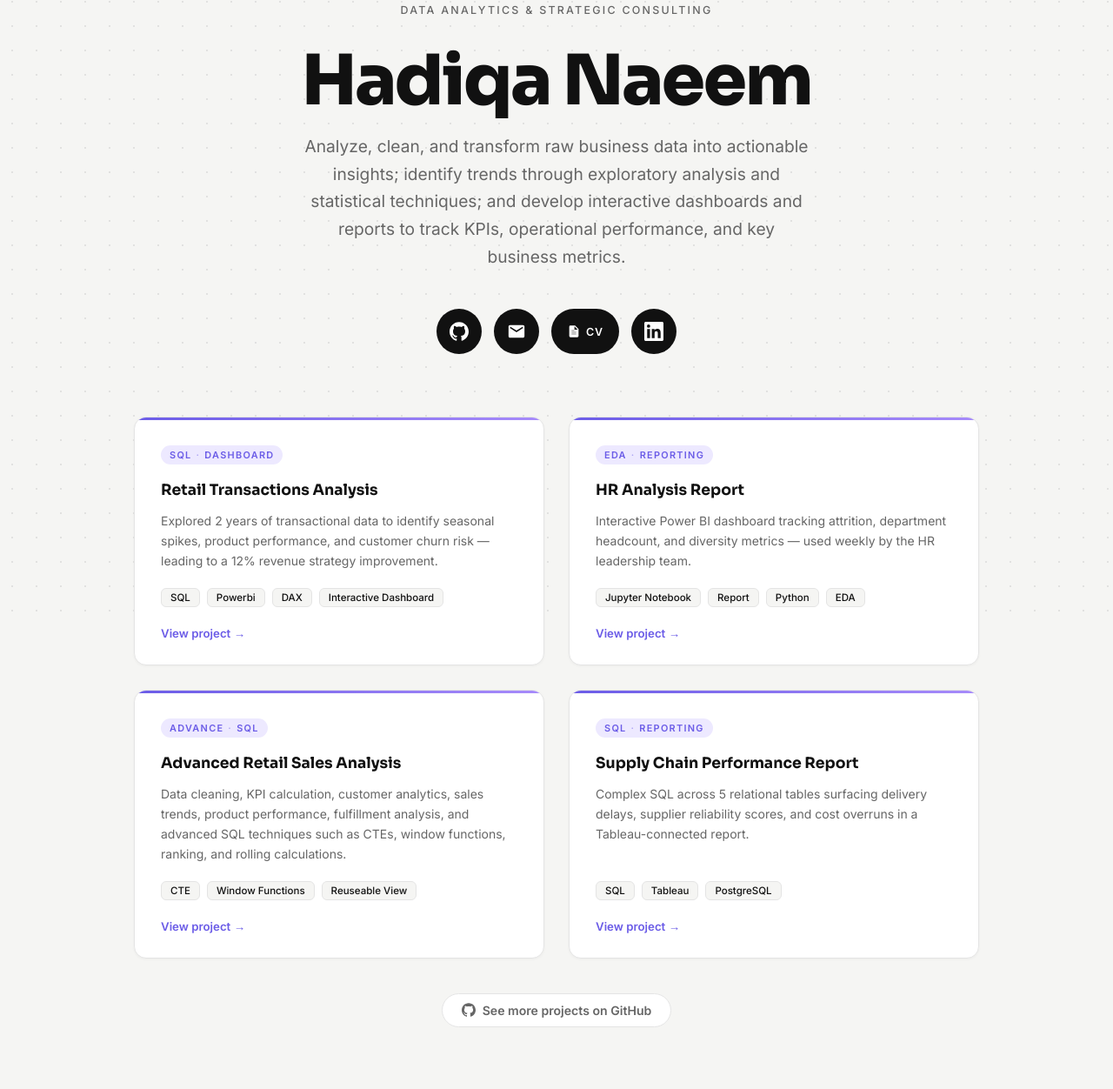
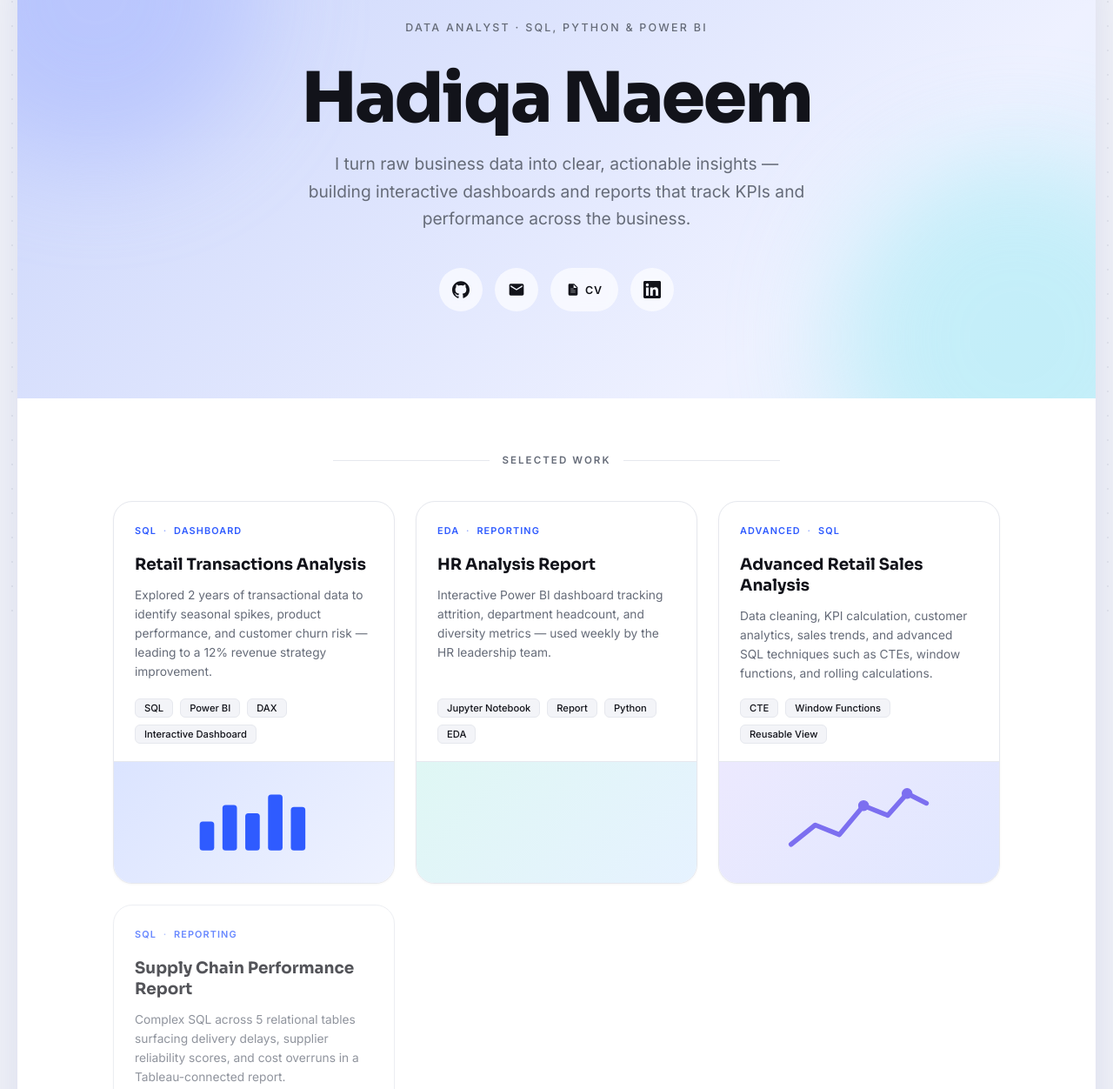
Before and after one commit to Hadiqa-Naeem/Hadiqa-Naeem.github.io, a plain HTML site: page index.html in a window 1280 px wide. Shown: the part 96-1348 px from the top of the page at 87% size. Drawn offline with Linux system fonts and the light colour scheme.

Commit message:
Add files via upload

```diff
--- a/index.html
+++ b/index.html
@@ -12,14 +12,18 @@
     *, *::before, *::after { box-sizing: border-box; margin: 0; padding: 0; }
 
     :root {
-      --bg: #f5f5f3;
+      --bg: #f3f4f8;
       --card: #ffffff;
-      --text: #111111;
-      --muted: #666666;
-      --accent: #6B5CE7;
-      --accent-light: #ede9ff;
-      --border: #e4e4e4;
-      --dot: #d0d0d0;
+      --text: #12131a;
+      --muted: #656b78;
+      --accent: #2f5bff;
+      --accent-2: #7c6ff0;
+      --accent-light: #eaefff;
+      --border: #e6e8ee;
+      --dot: #d7dae2;
+      --hero-1: #c9d4fb;
+      --hero-2: #eef1ff;
+      --hero-3: #cdf3f8;
     }
 
     html { scroll-behavior: smooth; }
@@ -46,14 +50,57 @@
     }
 
     /* ── HERO ── */
+    .hero-wrap {
+      position: relative;
+      z-index: 1;
+      margin: 20px;
+      border-radius: 36px;
+      min-height: calc(100vh - 40px);
+      overflow: hidden;
+      background: linear-gradient(135deg, var(--hero-1) 0%, var(--hero-2) 45%, var(--hero-3) 100%);
+      box-shadow: 0 24px 60px rgba(70, 90, 180, 0.16);
+      display: flex;
+      flex-direction: column;
+    }
+
     .hero {
       position: relative;
       z-index: 1;
+      flex: 1;
+      overflow: hidden;
       display: flex;
       flex-direction: column;
       align-items: center;
+      justify-content: center;
       text-align: center;
-      padding: 100px 24px 72px;
+      padding: 100px 24px;
+    }
+
+    .hero::before,
+    .hero::after {
+      content: '';
+      position: absolute;
+      border-radius: 50%;
+      filter: blur(60px);
+      opacity: 0.55;
+      pointer-events: none;
+      z-index: -1;
+    }
+
+    .hero::before {
+      width: 380px;
+      height: 380px;
+      background: #a9b8ff;
+      top: -120px;
+      left: -100px;
+    }
+
+    .hero::after {
+      width: 420px;
+      height: 420px;
+      background: #a6ecf5;
+      bottom: -140px;
+      right: -120px;
     }
 
     .hero h1 {
@@ -81,10 +128,9 @@
       max-width: 580px;
       line-height: 1.65;
       font-weight: 400;
-      margin-bottom: 44px;
+      margin-bottom: 40px;
     }
 
-    /* ── SOCIAL ICONS ── */
     .social-links {
       display: flex;
       gap: 14px;
@@ -96,23 +142,25 @@
       display: inline-flex;
       align-items: center;
       justify-content: center;
-      width: 52px;
-      height: 52px;
+      width: 50px;
+      height: 50px;
       border-radius: 50%;
-      background: var(--text);
-      color: #fff;
+      background: rgba(255, 255, 255, 0.65);
+      backdrop-filter: blur(6px);
+      color: var(--text);
       text-decoration: none;
-      transition: transform 0.2s ease, background 0.2s ease;
+      transition: transform 0.2s ease, background 0.2s ease, color 0.2s ease;
     }
 
     .social-links a:hover {
       transform: translateY(-3px);
       background: var(--accent);
+      color: #fff;
     }
 
     .social-links svg {
-      width: 22px;
-      height: 22px;
+      width: 20px;
+      height: 20px;
       fill: currentColor;
     }
 
@@ -137,22 +185,29 @@
     .projects {
       position: relative;
       z-index: 1;
+      background: var(--card);
+      padding: 64px 24px 80px;
+      scroll-margin-top: 0;
+    }
+
+    .projects .section-label,
+    .projects .projects-grid,
+    .projects .see-more-wrap {
       max-width: 1020px;
-      margin: 0 auto;
-      padding: 0 24px 80px;
+      margin-left: auto;
+      margin-right: auto;
     }
 
     .projects-grid {
       display: grid;
-      grid-template-columns: repeat(2, 1fr);
-      gap: 28px;
+      grid-template-columns: repeat(3, 1fr);
+      gap: 24px;
       margin-bottom: 40px;
     }
 
     .project-card {
       background: var(--card);
-      border-radius: 14px;
-      padding: 32px 30px 28px;
+      border-radius: 22px;
       border: 1px solid var(--border);
       box-shadow: 0 1px 3px rgba(0,0,0,0.04);
       position: relative;
@@ -160,44 +215,56 @@
       transition: transform 0.22s ease, box-shadow 0.22s ease;
       display: flex;
       flex-direction: column;
-    }
-
-    .project-card::before {
-      content: '';
-      position: absolute;
-      top: 0; left: 0; right: 0;
-      height: 3px;
-      background: linear-gradient(90deg, var(--accent), #a78bfa);
+      text-decoration: none;
+      color: inherit;
     }
 
     .project-card:hover {
-      transform: translateY(-4px);
-      box-shadow: 0 12px 32px rgba(107,92,231,0.10);
+      transform: translateY(-5px);
+      box-shadow: 0 16px 36px rgba(47,91,255,0.14);
+    }
+
+    .project-card.is-disabled {
+      cursor: default;
+      opacity: 0.72;
+    }
+
+    .project-card.is-disabled:hover {
+      transform: none;
+      box-shadow: 0 1px 3px rgba(0,0,0,0.04);
+    }
+
+    .tech-tag.coming-soon {
+      color: var(--muted);
+      border-style: dashed;
+      font-style: italic;
+    }
+
+    .card-body {
+      padding: 26px 24px 20px;
+      display: flex;
+      flex-direction: column;
+      flex-grow: 1;
     }
 
     .card-tag {
-      display: inline-flex;
-      align-items: center;
+      display: block;
       font-size: 0.68rem;
       font-weight: 600;
-      letter-spacing: 0.12em;
+      letter-spacing: 0.1em;
       text-transform: uppercase;
       color: var(--accent);
-      background: var(--accent-light);
-      border-radius: 999px;
-      padding: 4px 10px;
-      margin-bottom: 18px;
-      width: fit-content;
+      margin-bottom: 20px;
     }
 
     .card-tag span.dot-sep {
-      margin: 0 5px;
+      margin: 0 4px;
       opacity: 0.5;
     }
 
     .project-card h3 {
       font-family: 'Sora', sans-serif;
-      font-size: 1.08rem;
+      font-size: 1.15rem;
       font-weight: 700;
       color: var(--text);
       margin-bottom: 12px;
@@ -205,22 +272,21 @@
     }
 
     .project-card p {
-      font-size: 0.875rem;
+      font-size: 0.86rem;
       color: var(--muted);
-      line-height: 1.65;
-      margin-bottom: 20px;
-      flex-grow: 1;
+      line-height: 1.6;
+      margin-bottom: 18px;
     }
 
     .tech-tags {
       display: flex;
       flex-wrap: wrap;
       gap: 8px;
-      margin-bottom: 22px;
+      margin-top: auto;
     }
 
     .tech-tag {
-      font-size: 0.72rem;
+      font-size: 0.7rem;
       font-weight: 500;
       color: var(--text);
       border: 1px solid var(--border);
@@ -229,18 +295,36 @@
       background: var(--bg);
     }
 
-    .view-project {
-      font-size: 0.83rem;
-      font-weight: 600;
-      color: var(--accent);
-      text-decoration: none;
-      display: inline-flex;
+    /* ── CARD THUMBNAIL (bleeds to card edges, ref image style) ── */
+    .card-thumb {
+      height: 140px;
+      display: flex;
       align-items: center;
-      gap: 4px;
-      transition: gap 0.2s;
+      justify-content: center;
+      border-top: 1px solid var(--border);
     }
 
-    .view-project:hover { gap: 8px; }
+    .card-thumb svg {
+      width: 60%;
+      height: 60%;
+      fill: none;
+      stroke: currentColor;
+    }
+
+    .thumb-1 { background: linear-gradient(135deg, #dbe4ff, #eef2ff); color: var(--accent); }
+    .thumb-1 svg { fill: currentColor; stroke: none; }
+
+    .thumb-2 { background: linear-gradient(135deg, #dff7f4, #e6f2ff); color: #14b8a6; }
+    .thumb-2 svg { fill: currentColor; stroke: none; }
+
+    .thumb-3 { background: linear-gradient(135deg, #ece9fe, #e0e7ff); color: var(--accent-2); }
+    .thumb-3 svg { stroke: currentColor; fill: none; }
+    .thumb-3 svg circle { fill: currentColor; }
+
+    .thumb-4 { background: linear-gradient(135deg, #e0f2fe, #eef2ff); color: #0ea5e9; }
+    .thumb-4 svg { stroke: currentColor; }
+    .thumb-4 svg circle { fill: currentColor; stroke: none; }
+    .thumb-4 svg line { opacity: 0.6; }
 
     /* ── SEE MORE ── */
     .see-more-wrap {
@@ -396,7 +480,8 @@
     }
 
     /* ── RESPONSIVE ── */
-    @media (max-width: 860px) {
+    @media (max-width: 900px) {
+      .projects-grid { grid-template-columns: repeat(2, 1fr); }
       .skills-grid { grid-template-columns: repeat(2, 1fr); }
     }
 
@@ -404,6 +489,7 @@
       .projects-grid { grid-template-columns: 1fr; }
       .skills-grid { grid-template-columns: repeat(2, 1fr); }
       .hero { padding: 72px 20px 56px; }
+      .hero-wrap { margin: 12px; border-radius: 26px; min-height: calc(100vh - 24px); }
     }
 
     @media (max-width: 420px) {
@@ -414,10 +500,11 @@
 <body>
 
   <!-- HERO -->
+  <div class="hero-wrap">
   <section class="hero">
-    <p class="subtitle">Data Analytics &amp; Strategic Consulting</p>
+    <p class="subtitle">Data Analyst · SQL, Python &amp; Power BI</p>
     <h1>Hadiqa Naeem</h1>
-    <p class="tagline">Analyze, clean, and transform raw business data into actionable insights; identify trends through exploratory analysis and statistical techniques; and develop interactive dashboards and reports to track KPIs, operational performance, and key business metrics.</p>
+    <p class="tagline">I turn raw business data into clear, actionable insights — building interactive dashboards and reports that track KPIs and performance across the business.</p>
 
     <div class="social-links">
       <!-- GitHub -->
@@ -435,8 +522,8 @@
         </svg>
       </a>
 
-      <!-- Email: opens Gmail compose in a new tab (works even without a default mail app set) -->
-      <a href="https://mail.google.com/mail/?view=cm&fs=1&to=hashmihijazi7@gmail.com" target="_blank" rel="noopener" aria-label="Email">
+      <!-- Email: address is built in JS at click-time so it isn't scrapable as plain text -->
+      <a href="https://mail.google.com/mail/?view=cm&fs=1&to=hadiqaanaeem@gmail.com" id="email-link" aria-label="Email">
         <svg viewBox="0 0 24 24" xmlns="http://www.w3.org/2000/svg">
           <path d="M20 4H4C2.9 4 2 4.9 2 6v12c0 1.1.9 2 2 2h16c1.1 0 2-.9 2-2V6c0-1.1-.9-2-2-2zm0 4l-8 5-8-5V6l8 5 8-5v2z"/>
         </svg>
@@ -465,26 +552,38 @@
   </section>
 
   <!-- PROJECTS -->
-  <section class="projects">
+  <section class="projects" id="projects">
+    <p class="section-label">Selected Work</p>
     <div class="projects-grid">
 
       <!-- Card 1 -->
-      <div class="project-card">
-        <span class="card-tag">SQL<span class="dot-sep">·</span>Dashboard</span>
+      <a class="project-card" href="https://github.com/Hadiqa-Naeem/SQL-Interactive_Dashboard_PowerBi" target="_blank" rel="noopener">
+        <div class="card-body">
+          <span class="card-tag">SQL <span class="dot-sep">·</span> Dashboard</span>
           <h3>Retail Transactions Analysis</h3>
           <p>Explored 2 years of transactional data to identify seasonal spikes, product performance, and customer churn risk — leading to a 12% revenue strategy improvement.</p>
           <div class="tech-tags">
             <span class="tech-tag">SQL</span>
-          <span class="tech-tag">Powerbi</span>
+            <span class="tech-tag">Power BI</span>
             <span class="tech-tag">DAX</span>
             <span class="tech-tag">Interactive Dashboard</span>
           </div>
-        <a href="https://github.com/Hadiqa-Naeem/SQL-Interactive_Dashboard_PowerBi" class="view-project">View project →</a>
         </div>
+        <div class="card-thumb thumb-1">
+          <svg viewBox="0 0 120 70" xmlns="http://www.w3.org/2000/svg">
+            <rect x="8"  y="34" width="14" height="28" rx="3"/>
+            <rect x="30" y="18" width="14" height="44" rx="3"/>
+            <rect x="52" y="26" width="14" height="36" rx="3"/>
+            <rect x="74" y="8"  width="14" height="54" rx="3"/>
+            <rect x="96" y="20" width="14" height="42" rx="3"/>
+          </svg>
+        </div>
+      </a>
 
       <!-- Card 2 -->
-      <div class="project-card">
-        <span class="card-tag">EDA<span class="dot-sep">·</span>Reporting</span>
+      <a class="project-card" href="https://github.com/Hadiqa-Naeem/HR-Analysis-in-Python" target="_blank" rel="noopener">
+        <div class="card-body">
+          <span class="card-tag">EDA <span class="dot-sep">·</span> Reporting</span>
           <h3>HR Analysis Report</h3>
           <p>Interactive Power BI dashboard tracking attrition, department headcount, and diversity metrics — used weekly by the HR leadership team.</p>
           <div class="tech-tags">
@@ -493,35 +592,63 @@
             <span class="tech-tag">Python</span>
             <span class="tech-tag">EDA</span>
           </div>
-        <a href="https://github.com/Hadiqa-Naeem/HR-Analysis-in-Python" class="view-project">View project →</a>
         </div>
+        <div class="card-thumb thumb-2">
+          <svg viewBox="0 0 70 70" xmlns="http://www.w3.org/2000/svg">
+            <circle cx="35" cy="35" r="26" fill="none" stroke-width="10" stroke-dasharray="70 100" stroke-linecap="round" transform="rotate(-90 35 35)"/>
+            <circle cx="35" cy="35" r="26" fill="none" stroke-width="10" stroke-dasharray="18 100" stroke-dashoffset="-70" stroke-linecap="round" opacity="0.55" transform="rotate(-90 35 35)"/>
+            <circle cx="35" cy="35" r="26" fill="none" stroke-width="10" stroke-dasharray="12 100" stroke-dashoffset="-88" stroke-linecap="round" opacity="0.3" transform="rotate(-90 35 35)"/>
+          </svg>
+        </div>
+      </a>
 
       <!-- Card 3 -->
-      <div class="project-card">
-        <span class="card-tag">Advance<span class="dot-sep">·</span>SQL</span>
-        <h3>Advanced Retail  Sales Analysis</h3>
-        <p>Data cleaning, KPI calculation, customer analytics, sales trends, product performance, fulfillment analysis, and advanced SQL techniques such as CTEs, window functions, ranking, and rolling calculations.
-
-</p>
+      <a class="project-card" href="https://github.com/Hadiqa-Naeem/advanced-retail-sales-sql-analysis" target="_blank" rel="noopener">
+        <div class="card-body">
+          <span class="card-tag">Advanced <span class="dot-sep">·</span> SQL</span>
+          <h3>Advanced Retail Sales Analysis</h3>
+          <p>Data cleaning, KPI calculation, customer analytics, sales trends, and advanced SQL techniques such as CTEs, window functions, and rolling calculations.</p>
           <div class="tech-tags">
             <span class="tech-tag">CTE</span>
             <span class="tech-tag">Window Functions</span>
-          <span class="tech-tag">Reuseable View</span>
+            <span class="tech-tag">Reusable View</span>
           </div>
-        <a href="https://github.com/Hadiqa-Naeem/advanced-retail-sales-sql-analysis" class="view-project">View project →</a>
         </div>
+        <div class="card-thumb thumb-3">
+          <svg viewBox="0 0 120 60" xmlns="http://www.w3.org/2000/svg">
+            <polyline points="4,48 24,32 44,40 64,16 84,24 100,6 116,14" fill="none" stroke-width="4" stroke-linecap="round" stroke-linejoin="round"/>
+            <circle cx="64" cy="16" r="4"/>
+            <circle cx="100" cy="6" r="4"/>
+          </svg>
+        </div>
+      </a>
 
       <!-- Card 4 -->
-      <div class="project-card">
-        <span class="card-tag">SQL<span class="dot-sep">·</span>Reporting</span>
+      <div class="project-card is-disabled">
+        <div class="card-body">
+          <span class="card-tag">SQL <span class="dot-sep">·</span> Reporting</span>
           <h3>Supply Chain Performance Report</h3>
           <p>Complex SQL across 5 relational tables surfacing delivery delays, supplier reliability scores, and cost overruns in a Tableau-connected report.</p>
           <div class="tech-tags">
             <span class="tech-tag">SQL</span>
             <span class="tech-tag">Tableau</span>
             <span class="tech-tag">PostgreSQL</span>
+
           </div>
-        <a href="#" class="view-project">View project →</a>
+        </div>
+        <div class="card-thumb thumb-4">
+          <svg viewBox="0 0 120 70" xmlns="http://www.w3.org/2000/svg">
+            <line x1="14" y1="14" x2="52" y2="34" stroke-width="2"/>
+            <line x1="52" y1="34" x2="98" y2="18" stroke-width="2"/>
+            <line x1="52" y1="34" x2="30" y2="56" stroke-width="2"/>
+            <line x1="52" y1="34" x2="90" y2="54" stroke-width="2"/>
+            <circle cx="14" cy="14" r="6"/>
+            <circle cx="52" cy="34" r="8"/>
+            <circle cx="98" cy="18" r="6"/>
+            <circle cx="30" cy="56" r="6"/>
+            <circle cx="90" cy="54" r="6"/>
+          </svg>
+        </div>
       </div>
 
     </div>
@@ -544,6 +671,7 @@
       </a>
     </div>
   </section>
+  </div>
 
   <!-- SKILLS -->
   <section class="skills">
@@ -569,13 +697,13 @@
           <span class="skill-pill">SQL</span>
           <span class="skill-pill">PostgreSQL</span>
           <span class="skill-pill">MySQL</span>
-          <span class="skill-pill">BigQuery</span>
+          <span class="skill-pill">DataBricks</span>
         </div>
       </div>
 
       <div class="skill-group">
         <span class="skill-group-icon">📈</span>
-        <p class="skill-group-title">Visualisation</p>
+        <p class="skill-group-title">Visualization</p>
         <div class="skill-pills">
           <span class="skill-pill">Power BI</span>
           <span class="skill-pill">Tableau</span>
@@ -597,5 +725,22 @@
     <span class="footer-line">Turning data into decisions.</span>
   </footer>
 
+  <script>
+    // Email built at click-time instead of sitting as a plain-text string in the HTML source.
+    (function () {
+      var user = 'hadiqaanaeem';
+      var domain = 'gmail.com';
+      var link = document.getElementById('email-link');
+      if (!link) return;
+      link.addEventListener('click', function (e) {
+        e.preventDefault();
+        window.open(
+          'https://mail.google.com/mail/?view=cm&fs=1&to=' + user + '@' + domain,
+          '_blank',
+          'noopener'
+        );
+      });
+    })();
+  </script>
 </body>
 </html>
```
Also changed, not shown: 1 other file. Lines whose indentation alone changed are shown as unchanged.
